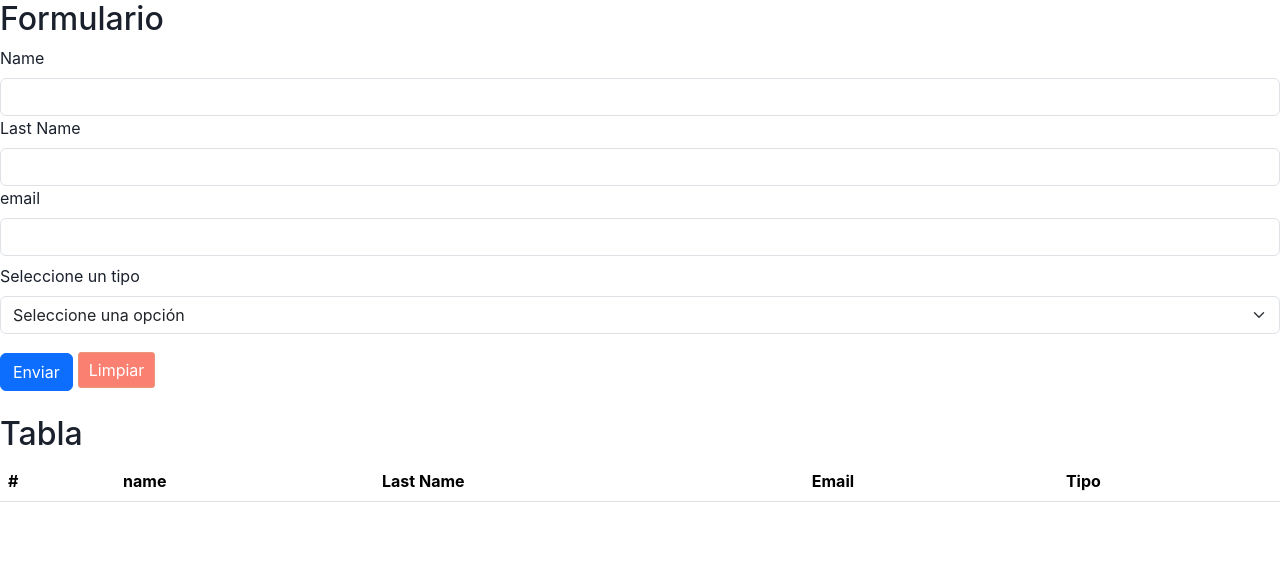
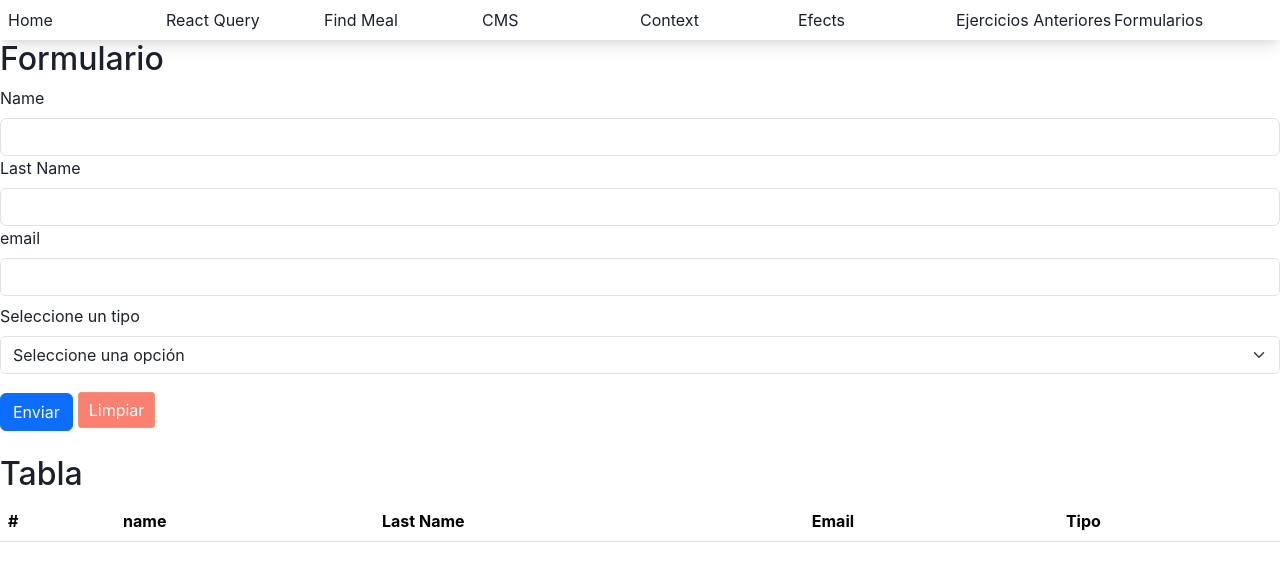
Before and after one commit to alexisMoragaa/ultimate_react_hola_mundo, a React (Vite) app: page /cms in a window 1280 px wide. Shown: the top 570 px of the page. Built offline with nearby package versions, Linux system fonts and the light colour scheme.

Commit message:
Se incorpora el componente nav en todas las paginas creadas hasta ahora

```diff
--- a/src/components/NavBar/NavBar.tsx
+++ b/src/components/NavBar/NavBar.tsx
@@ -5,7 +5,7 @@
   return (
     <Grid templateColumns="repeat(8, 1fr)" boxShadow="lg" p={2}>
       <Link to="/">Home</Link>
-      <Link to="react-query">React Query</Link>
+      <Link to="/react-query">React Query</Link>
       <Link to="/find-meal">Find Meal</Link>
       <Link to="/cms">CMS</Link>
       <Link to="/context">Context</Link>
--- a/src/pages/Cms.tsx
+++ b/src/pages/Cms.tsx
@@ -2,6 +2,7 @@
 import CmsForm from "../components/Forms/CmsForm";
 import ListCms from "../components/List/ListCms";
 import { cmsForm } from "../schemas/cms";
+import NavBar from "../components/NavBar/NavBar";
 
 function Cms() {
   const [list, setList] = useState<cmsForm[]>([]);
@@ -21,6 +22,7 @@
 
   return (
     <>
+      <NavBar />
       <div className="col-12">
         <h2>Formulario</h2>
         <CmsForm onSubmit={addContact} />
--- a/src/pages/ContextPage.tsx
+++ b/src/pages/ContextPage.tsx
@@ -7,10 +7,12 @@
 import { TodosReducerProviders } from "../todosModule";
 import { Box, Container, SimpleGrid } from "@chakra-ui/react";
 import ReducerUno from "../components/ContextPage/ReducerUno";
+import NavBar from "../components/NavBar/NavBar";
 
 function ContextPage() {
   return (
     <>
+      <NavBar />
       <Container maxW="5xl">
         <SimpleGrid columns={2} spacing={10} mt={4}>
           <Box>
--- a/src/pages/Efects.tsx
+++ b/src/pages/Efects.tsx
@@ -1,4 +1,5 @@
 import Button from "../components/Button/Button2";
+import NavBar from "../components/NavBar/NavBar";
 import fetchData from "../hooks/fetchData";
 
 type User = {
@@ -22,6 +23,7 @@
 
   return (
     <>
+      <NavBar />
       <h3>
         Seccion <b>Efectos</b>
       </h3>
--- a/src/pages/EjerciciosAnteriores.tsx
+++ b/src/pages/EjerciciosAnteriores.tsx
@@ -8,6 +8,7 @@
 import { IoIosSend } from "react-icons/io";
 import ProductList from "../components/ProductList";
 import ProductDashboard from "../components/ProductDashboard";
+import NavBar from "../components/NavBar/NavBar";
 
 function EjerciciosAnteriores() {
   const [items, setItems] = useState([
@@ -84,6 +85,7 @@
 
   return (
     <>
+      <NavBar />
       <Card>
         <Button onClick={addMinion}>
           Add Minion <FaPlus />
--- a/src/pages/FindMeal.tsx
+++ b/src/pages/FindMeal.tsx
@@ -7,6 +7,7 @@
 import useFindMealHook from "../hooks/useFindMealHook";
 import RecipiModal from "../components/FindMeal/RecipiModal";
 import useFetchData from "../hooks/useFetchData";
+import NavBar from "../components/NavBar/NavBar";
 
 function FindMeal() {
   const baseURL = "https://www.themealdb.com/api/json/v1/1/";
@@ -42,6 +43,7 @@
 
   return (
     <>
+      <NavBar />
       <Grid
         fontSize={14}
         templateAreas={`"header header" "nav main"`}
--- a/src/pages/Formularios.tsx
+++ b/src/pages/Formularios.tsx
@@ -2,10 +2,12 @@
 import FormControlled from "../components/Forms/FormControlled";
 import FormUnControlled from "../components/Forms/FormUncontrolled";
 import FormValidateSchema from "../components/Forms/FormValidateSchema";
+import NavBar from "../components/NavBar/NavBar";
 
 function Formularios() {
   return (
     <>
+      <NavBar />
       <h2 className="mb-4">Modulo Formularios</h2>
 
       <div className="row mb-4">
--- a/src/pages/ReactQuery.tsx
+++ b/src/pages/ReactQuery.tsx
@@ -2,11 +2,13 @@
 import MainContent from "../components/ReactQuery/MainContext";
 import { Container, Heading } from "@chakra-ui/react";
 import { ReactQueryDevtools } from "@tanstack/react-query-devtools";
+import NavBar from "../components/NavBar/NavBar";
 
 function ReactQuery() {
   const queryClient = new QueryClient();
   return (
     <QueryClientProvider client={queryClient}>
+      <NavBar />
       <Container maxW="">
         <Heading as="h2" size="2xl">
           React Query Section
```
